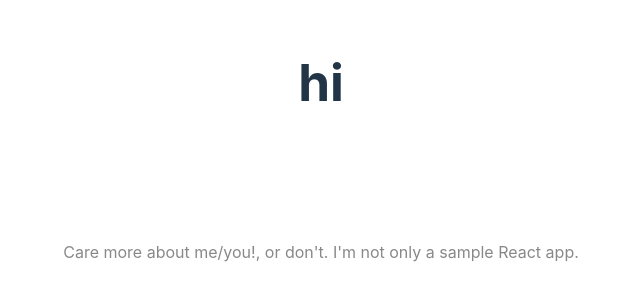
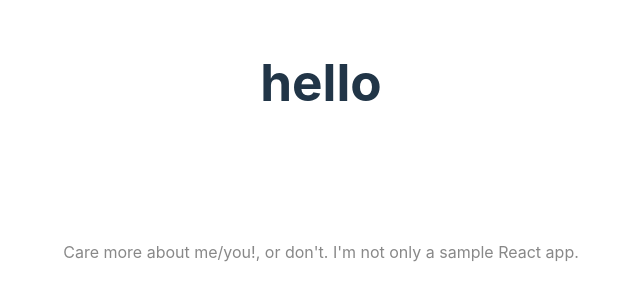
Before and after one commit to jakhsu/sample-react-app, a React (Vite) app: page / in a window 1280 px wide. Shown: the part 250-550 px from the top of the page, without its empty margins (319-959 px from the left). Built offline with nearby package versions, Linux system fonts and the light colour scheme.

Commit message:
Update App.tsx

```diff
--- a/src/App.tsx
+++ b/src/App.tsx
@@ -10,7 +10,7 @@ function App() {
     <>
       <div>
       </div>
-      <h1>hi</h1>
+      <h1>hello</h1>
       <div className="card">
         <p>
         </p>
```
